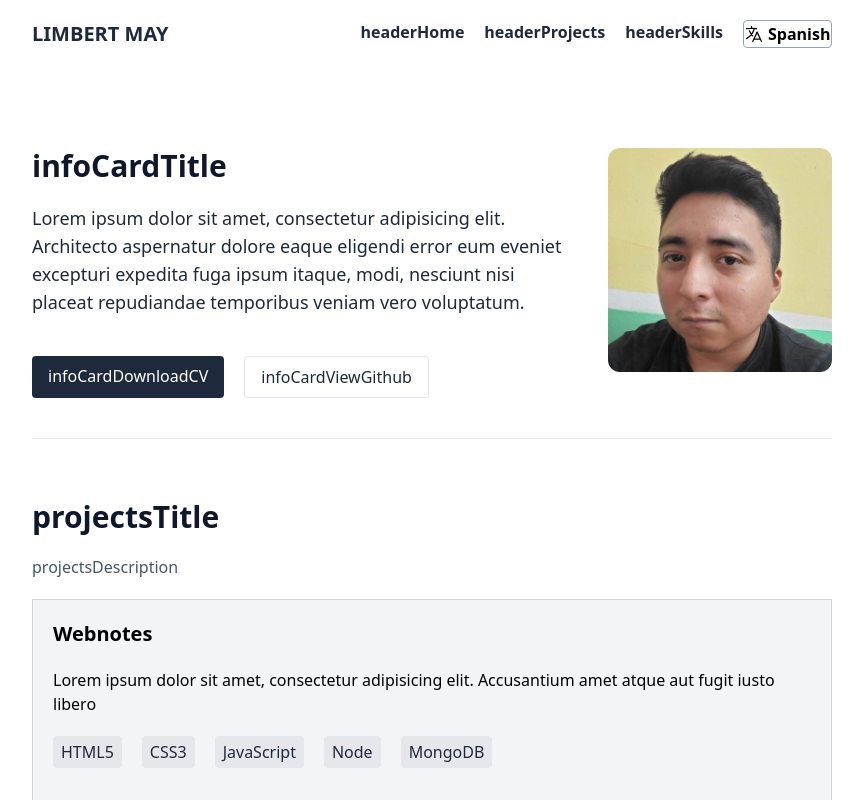
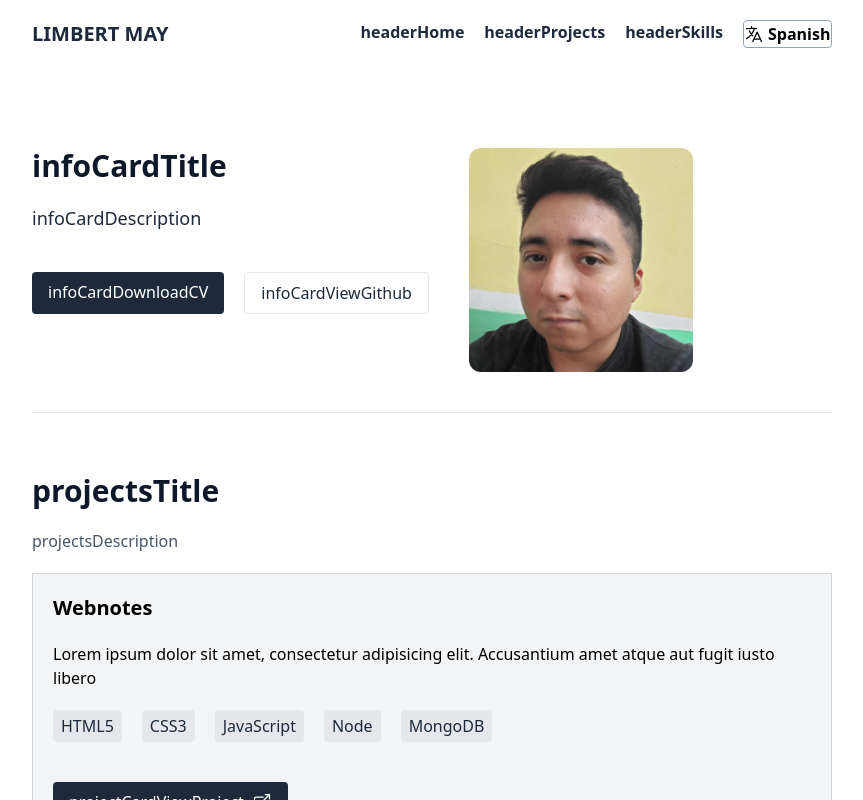
Before and after one commit to LimbersMay/limbertsPortfolio, a React (Vite) app: page / in a window 1280 px wide. Shown: the top 800 px of the page, without its empty margins (208-1071 px from the left). Built offline with nearby package versions, Linux system fonts and the light colour scheme.

Commit message:
(components AboutCard) Se obtuvo la descripción desde el diccionario principal (infoCardDescription)

```diff
--- a/src/portfolio/components/AboutCard.tsx
+++ b/src/portfolio/components/AboutCard.tsx
@@ -13,10 +13,7 @@ export const AboutCard = () => {
                 </h1>
 
                 <p className="text-lg text-slate-800">
-                    Lorem ipsum dolor sit amet, consectetur adipisicing elit. Architecto aspernatur dolore eaque
-                    eligendi error eum eveniet
-                    excepturi expedita fuga ipsum itaque, modi, nesciunt nisi placeat repudiandae temporibus veniam
-                    vero voluptatum.
+                    <Text tid="infoCardDescription"/>
                 </p>
 
                 { /* Action buttons */}
```
